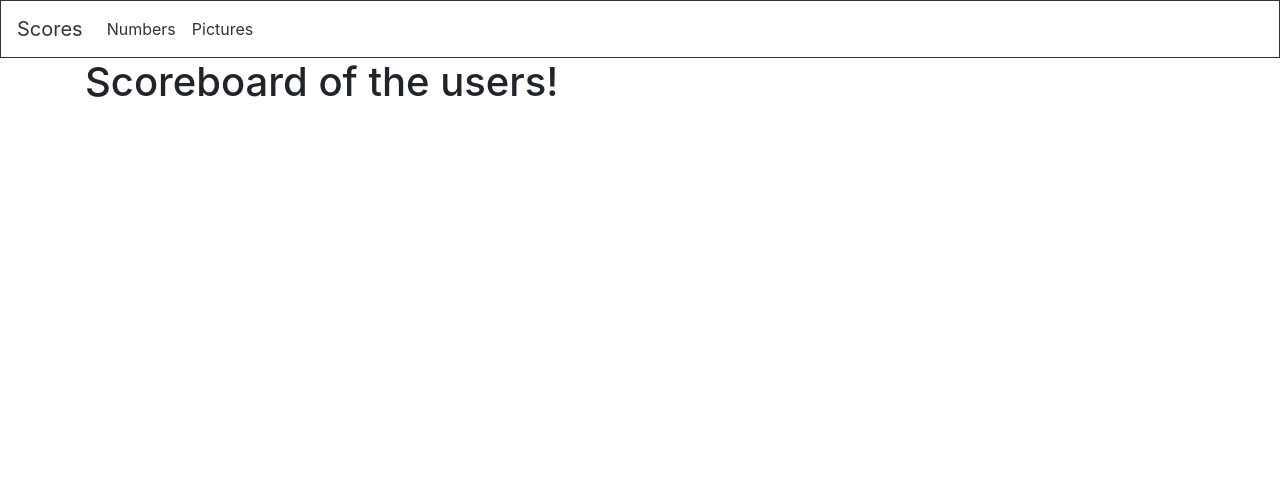
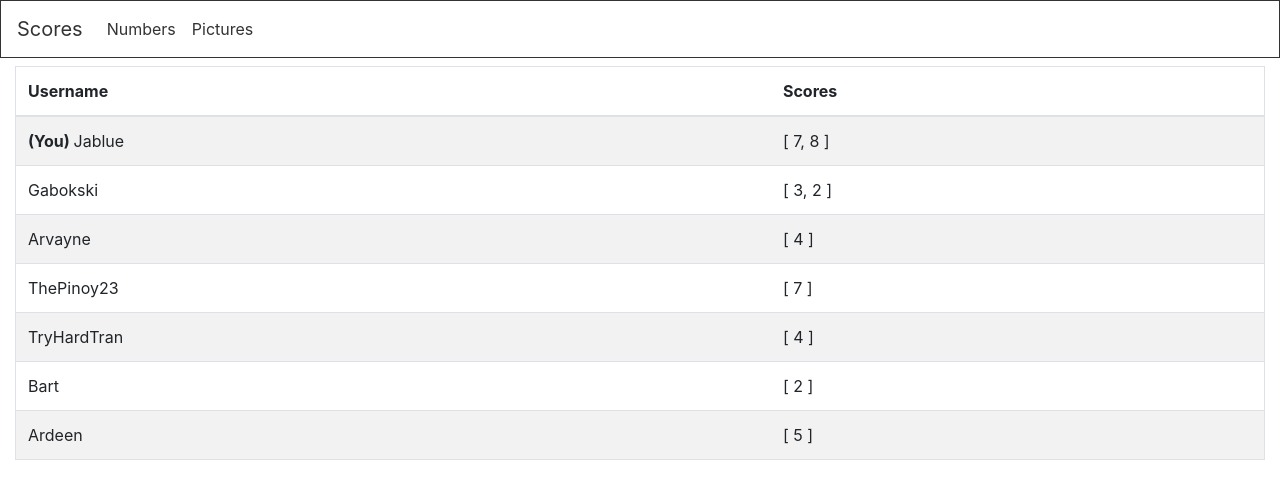
Before and after one commit to jablue-12/memory-game, a Vue app: page / in a window 1280 px wide. Shown: the top 498 px of the page. Built offline with nearby package versions, Linux system fonts and the light colour scheme.

Commit message:
Created the leader board page with hard coded data
TODOs:
 - use JSON server to fetch data instead of having hard coded data

- Table toggle button for each row to see all scores. We want to display only the highest score of the user.

- Sort users by scores

```diff
--- /dev/null
+++ b/src/components/LeaderBoard.vue
@@ -0,0 +1,44 @@
+<template>
+    <b-container fluid>
+        <b-table
+            class="mt-2"
+            :items="allUsers"
+            striped
+            responsive
+            outlined
+            >
+
+            <template v-slot:cell(username)="row">
+                <strong>{{row.item.username === currentUser.username ? '(You) ' : ''}}</strong>{{row.item.username}}
+            </template>
+
+        </b-table>
+    </b-container>
+</template>
+
+<script>
+import {mapGetters,mapActions} from "vuex";
+export default {
+    name: "LeaderBoard",
+
+    created(){
+        this.current();
+        this.all();
+    },
+
+    computed:{
+        ...mapGetters({
+            currentUser: "users/current",
+            allUsers: "users/all"
+        }),
+    },
+
+    methods: {
+        ...mapActions({
+            current: "users/current",
+            all: "users/all"
+        })
+    },
+
+}
+</script>
--- a/src/store/index.js
+++ b/src/store/index.js
@@ -1,6 +1,7 @@
 import Vue from 'vue'
 import Vuex from 'vuex'
 import cards from "./modules/cards";
+import users from "./modules/users";
 Vue.use(Vuex)
 
 export default new Vuex.Store({
@@ -11,6 +12,7 @@ export default new Vuex.Store({
   actions: {
   },
   modules: {
-    cards
+    cards,
+    users
   }
 })
--- /dev/null
+++ b/src/store/modules/users.js
@@ -0,0 +1,60 @@
+const state = {
+    current: null, //current user
+    all: [], //all users
+};
+
+const getters = {
+    current: (state) => {
+        return state.current;
+    },
+
+    all: (state) => {
+        return state.all;
+    }
+};
+
+const mutations = {
+    current: (state,payload) => {
+        state.current = payload.current;
+    },
+    all: (state,payload) => {
+        state.all = payload.all;
+    }
+};
+
+const actions = {
+    //TODO: API CALL (include async)
+
+    current({commit}){
+        const current = {username: "Jablue", scores: [7,8]};
+        commit('current',{current: current});
+    },
+
+    all({commit}){
+        const all = [
+            {username: "Jablue", scores: [7,8]},
+            {username: "Gabokski", scores: [3,2]},
+            {username: "Arvayne", scores: [4]},
+            {username: "ThePinoy23", scores: [7]},
+            {username: "TryHardTran", scores: [4]},
+            {username: "Bart", scores: [2]},
+            {username: "Ardeen", scores: [5]}
+        ];
+        commit('all',{all: all});
+    },
+
+    //TODO: do we need to update the current's user score?
+    // appendScoreToCurrent({commit}){
+
+    //     console.log("users/actions");
+    // }
+
+};
+
+export default {
+    namespaced: true,
+    state,
+    getters,
+    mutations,
+    actions
+}
--- a/src/views/UserScoresPage.vue
+++ b/src/views/UserScoresPage.vue
@@ -1,11 +1,13 @@
 <template>
-    <b-container>
-        <h1>Scoreboard of the users!</h1>
-    </b-container>
+    <LeaderBoard/>
 </template>
 
 <script>
+import LeaderBoard from "@/components/LeaderBoard.vue"
+
 export default {
+    name: "UserScoresPage",
 
+    components: {LeaderBoard}
 }
 </script>
```
